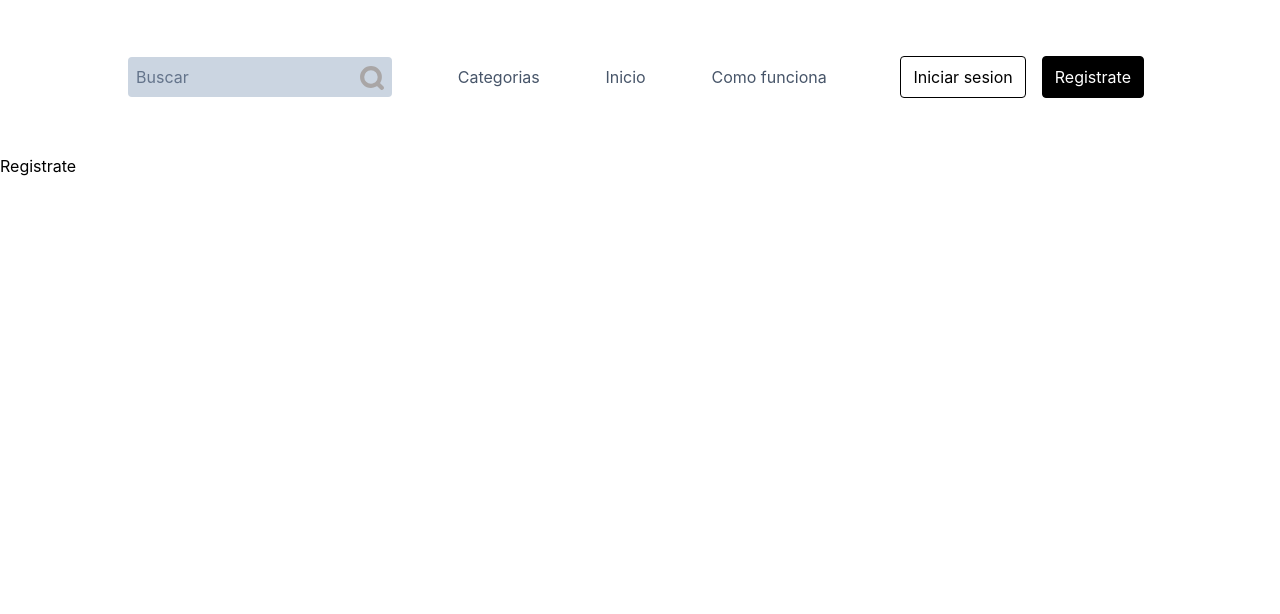
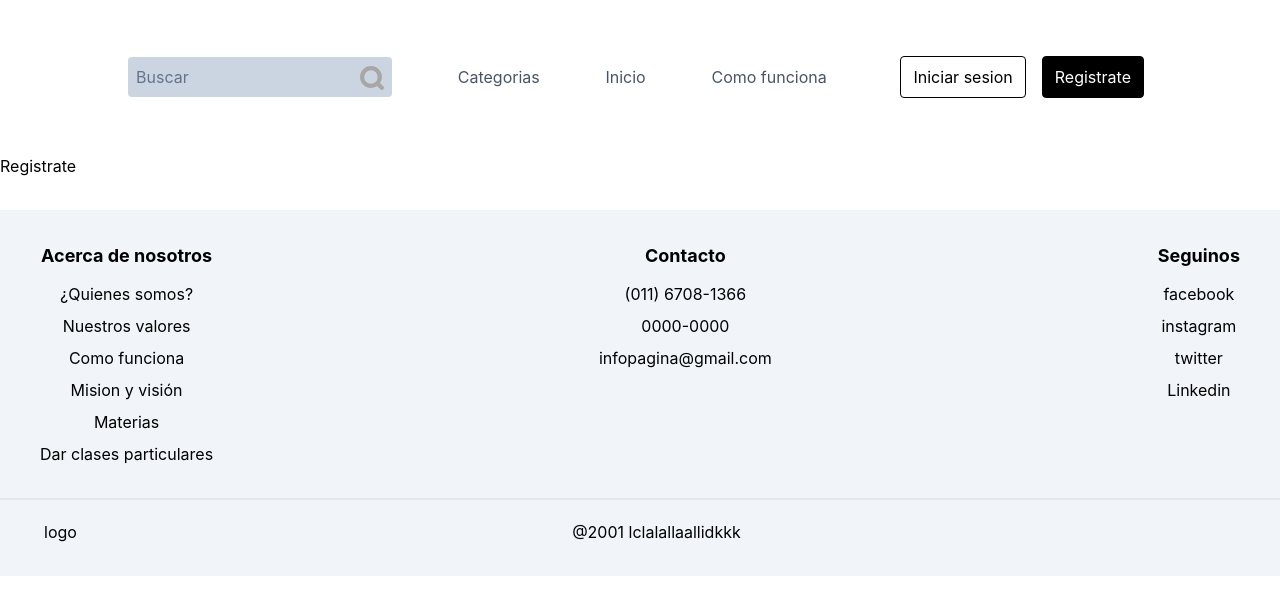
Before and after one commit to felipelena8/TPO_APIS, a React (Create React App) app: page /registrate in a window 1280 px wide. Shown: the top 614 px of the page. Built offline with nearby package versions, Linux system fonts and the light colour scheme.

Commit message:
Footer creado

```diff
--- a/src/App.js
+++ b/src/App.js
@@ -6,6 +6,7 @@ import {Route, Router, Routes } from 'react-router-dom';
 import Inicio from './components/Inicio';
 import InicioSesion from './components/InicioSesion';
 import Registrate from './components/Registrate';
+import Footer from './components/Footer';
 
 function App() {
   return (
@@ -18,6 +19,7 @@ function App() {
           <Route path="/iniciar-sesion" element={<InicioSesion/>}/>
           <Route path="/registrate" element={<Registrate/>}/>
       </Routes>
+      <Footer/>
     </>
 
   );
--- /dev/null
+++ b/src/components/Footer.jsx
@@ -0,0 +1,42 @@
+import React from 'react'
+
+export default function Footer() {
+  return (
+    <footer className='flex flex-col relative bottom-0 w-full justify-center text-center bg-slate-100 mt-8'>
+      <div className='flex justify-between w-full px-10 max-sm:flex-col max-sm:gap-4 py-8 border-b-2'>
+        <div className="flex flex-col">
+          <h4 className='font-bold mb-3 text-lg'>Acerca de nosotros</h4>
+          <ul className='flex gap-2 flex-col'>
+            <li>¿Quienes somos?</li>
+            <li>Nuestros valores</li>
+            <li>Como funciona</li>
+            <li>Mision y visión</li>
+            <li>Materias</li>
+            <li>Dar clases particulares</li>
+          </ul>
+        </div>
+        <div className="flex flex-col">
+          <h4 className='font-bold mb-3 text-lg' >Contacto</h4>
+          <ul className='flex gap-2 flex-col'>
+            <li>(011) 6708-1366</li>
+            <li>0000-0000</li>
+            <li>infopagina@gmail.com</li>
+          </ul>
+        </div>
+        <div className="flex flex-col">
+          <h4 className='font-bold mb-3 text-lg'>Seguinos</h4>
+          <ul className='flex gap-2 flex-col'>
+            <li>facebook</li>
+            <li>instagram</li>
+            <li>twitter</li>
+            <li>Linkedin</li>
+          </ul>
+        </div>
+      </div>
+      <div className='flex px-11 justify-center w-full pt-5 pb-8'>
+        <div className='mr-auto'>logo</div>
+        <div className='mr-auto'>@2001 lclalallaallidkkk</div>
+      </div>
+    </footer>
+  )
+}
```
